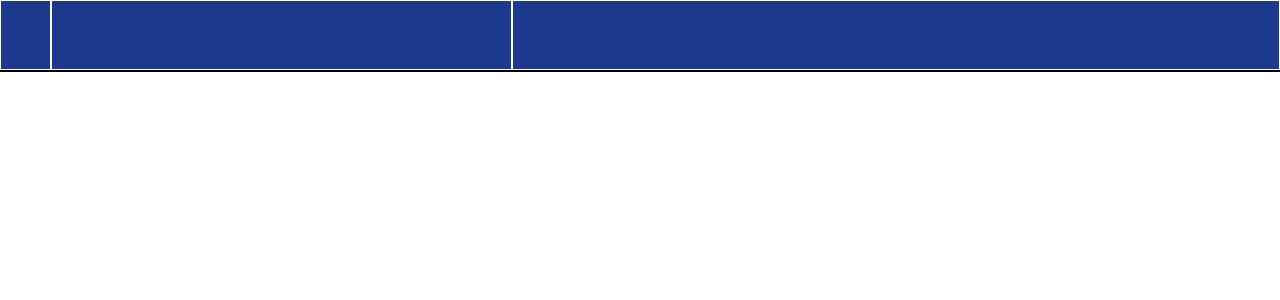
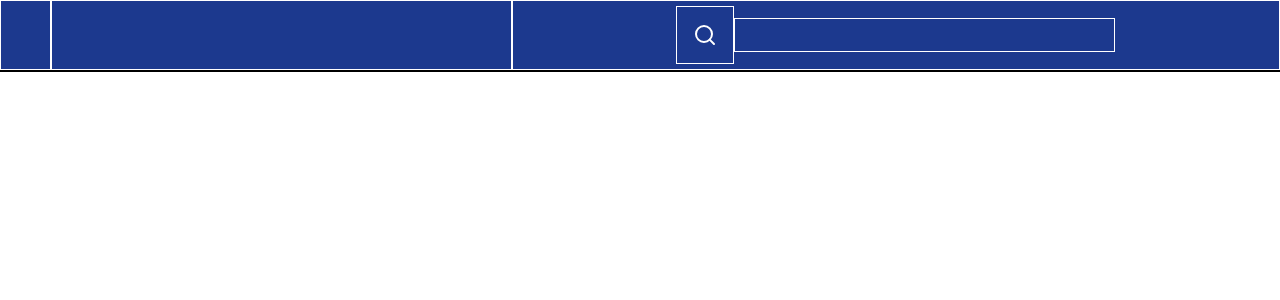
Before and after one commit to omid2007hope/MOP-Simulator, a Next.js app in the folder frontend/: page / in a window 1280 px wide. Shown: the top 300 px of the page. Built offline with nearby package versions, Linux system fonts and the light colour scheme.

Commit message:
feat: initialize frontend project with Next.js, Tailwind CSS, and layout header component

```diff
--- a/frontend/package.json
+++ b/frontend/package.json
@@ -9,6 +9,7 @@
     "lint": "eslint"
   },
   "dependencies": {
+    "lucide-react": "^1.33.0",
     "next": "16.3.1",
     "react": "19.2.8",
     "react-dom": "19.2.8"
--- a/frontend/src/app/components/layout/header.jsx
+++ b/frontend/src/app/components/layout/header.jsx
@@ -1,3 +1,5 @@
+import { Search } from "lucide-react";
+
 export default function Header() {
   return (
     <header className="flex flex-row w-full h-9/100 bg-blue-900 border-b-2 border-black z-250 fixed">
@@ -10,9 +12,11 @@ export default function Header() {
         <h1 className=""></h1>
       </div>
       {/* search bar  */}
-      <div className="h-full w-60/100 flex flex-col justify-around items-center text-white font-bold border">
-        <button className=""></button>
-        <input className=" " type="text" />
+      <div className="h-full w-60/100 flex flex-row justify-center items-center text-white font-bold border">
+        <button className="p-4 border">
+          <Search />
+        </button>
+        <input className="py-1 pl-35 pr-5 border" type="text" />
       </div>
     </header>
   );
```
Also changed, not shown: 1 other file (tests, documents, lock files or other folders).
